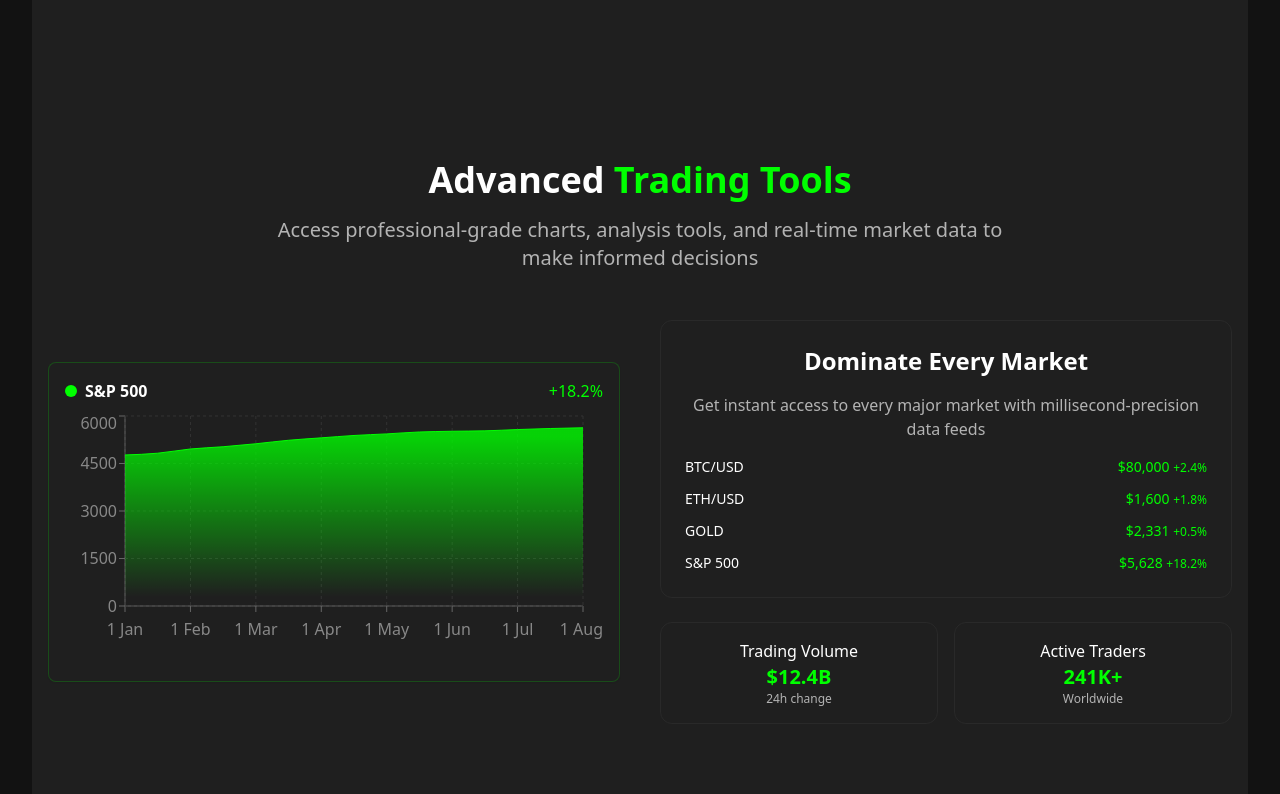
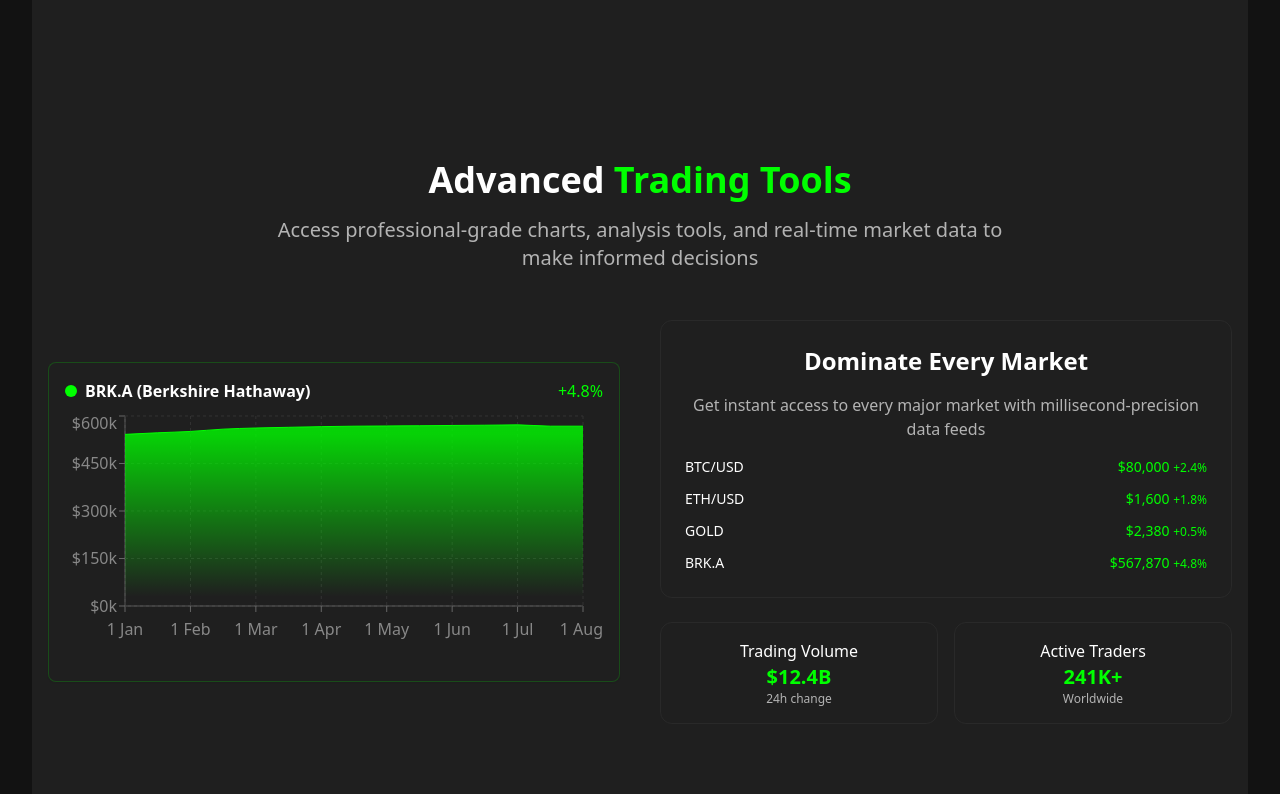
Before and after one commit to opendotfund/openfundlanderconcept, a React (Vite) app: page / in a window 1280 px wide. Shown: the part 2003-2797 px from the top of the page. Built offline with nearby package versions, Linux system fonts and the light colour scheme.

Commit message:
Fix: Center buttons and update chart data
Center the "Start Trading" and "Explore Funds" buttons in the Hero component. Ensure the chart data and share values displayed in the ChartPreview and Hero components accurately reflect the corresponding asset prices.

```diff
--- a/src/components/ChartPreview.tsx
+++ b/src/components/ChartPreview.tsx
@@ -11,30 +11,30 @@ import {
   ResponsiveContainer
 } from 'recharts';
 
-// S&P 500 sample data for the chart - consistently rising trend
+// Berkshire Hathaway Class A accurate sample data for the chart (BRK.A)
 const data = [
-  { date: '1 Jan', price: 4769 },
-  { date: '15 Jan', price: 4825 },
-  { date: '1 Feb', price: 4958 },
-  { date: '15 Feb', price: 5029 },
-  { date: '1 Mar', price: 5123 },
-  { date: '15 Mar', price: 5234 },
-  { date: '1 Apr', price: 5310 },
-  { date: '15 Apr', price: 5385 },
-  { date: '1 May', price: 5435 },
-  { date: '15 May', price: 5495 },
-  { date: '1 Jun', price: 5518 },
-  { date: '15 Jun', price: 5531 },
-  { date: '1 Jul', price: 5572 },
-  { date: '15 Jul', price: 5605 },
-  { date: '1 Aug', price: 5628 },
+  { date: '1 Jan', price: 542000 },
+  { date: '15 Jan', price: 547000 },
+  { date: '1 Feb', price: 551200 },
+  { date: '15 Feb', price: 558500 },
+  { date: '1 Mar', price: 562100 },
+  { date: '15 Mar', price: 564300 },
+  { date: '1 Apr', price: 566400 },
+  { date: '15 Apr', price: 567800 },
+  { date: '1 May', price: 568500 },
+  { date: '15 May', price: 569200 },
+  { date: '1 Jun', price: 570100 },
+  { date: '15 Jun', price: 570900 },
+  { date: '1 Jul', price: 572000 },
+  { date: '15 Jul', price: 567870 },
+  { date: '1 Aug', price: 567870 },
 ];
 
 const CustomTooltip = ({ active, payload, label }: any) => {
   if (active && payload && payload.length) {
     return (
       <div className="bg-card p-3 border border-border rounded-md">
-        <p className="text-sm">{`${label}: $${payload[0].value}`}</p>
+        <p className="text-sm">{`${label}: $${payload[0].value.toLocaleString()}`}</p>
       </div>
     );
   }
@@ -61,9 +61,9 @@ const ChartPreview = () => {
                 <div className="flex justify-between items-center mb-2">
                   <div className="flex items-center">
                     <div className="h-3 w-3 rounded-full bg-primary mr-2"></div>
-                    <span className="font-bold">S&P 500</span>
+                    <span className="font-bold">BRK.A (Berkshire Hathaway)</span>
                   </div>
-                  <span className="text-primary">+18.2%</span>
+                  <span className="text-primary">+4.8%</span>
                 </div>
                 <ResponsiveContainer width="100%" height={250}>
                   <AreaChart
@@ -81,7 +81,10 @@ const ChartPreview = () => {
                       tick={{ fill: 'var(--color-text-subdued)' }}
                       dy={10} // Move the x-axis labels down
                     />
-                    <YAxis tick={{ fill: 'var(--color-text-subdued)' }} />
+                    <YAxis
+                      tick={{ fill: 'var(--color-text-subdued)' }}
+                      tickFormatter={(value) => `$${(value/1000)}k`}
+                    />
                     <CartesianGrid strokeDasharray="3 3" stroke="var(--color-border)" />
                     <Tooltip content={<CustomTooltip />} />
                     <Area
@@ -114,11 +117,11 @@ const ChartPreview = () => {
                 </li>
                 <li className="flex justify-between">
                   <span>GOLD</span>
-                  <span className="text-primary">$2,331 <span className="text-xs">+0.5%</span></span>
+                  <span className="text-primary">$2,380 <span className="text-xs">+0.5%</span></span>
                 </li>
                 <li className="flex justify-between">
-                  <span>S&P 500</span>
-                  <span className="text-primary">$5,628 <span className="text-xs">+18.2%</span></span>
+                  <span>BRK.A</span>
+                  <span className="text-primary">$567,870 <span className="text-xs">+4.8%</span></span>
                 </li>
               </ul>
             </div>
--- a/src/components/Hero.tsx
+++ b/src/components/Hero.tsx
@@ -16,7 +16,7 @@ const Hero = () => {
               Trade stocks, crypto, commodities and more on a single platform.
               Create or join community-managed funds with transparent performance.
             </p>
-            <div className="flex flex-wrap gap-4">
+            <div className="flex flex-wrap gap-4 justify-center sm:justify-start">
               <Button
                 className="bg-primary hover:bg-primary/90 text-primary-foreground text-lg px-8 py-3 transition-colors duration-300"
                 asChild
--- a/src/components/SwapWidget.tsx
+++ b/src/components/SwapWidget.tsx
@@ -1,4 +1,3 @@
-
 import React, { useState, useEffect } from 'react';
 import { ArrowDown, Settings, Check } from 'lucide-react';
 import { Input } from '@/components/ui/input';
@@ -36,7 +35,6 @@ export const SwapWidget = ({ selectedAsset = 'bitcoin' }: SwapWidgetProps) => {
   const [showTakeProfit, setShowTakeProfit] = useState<boolean>(false);
   const [showStopLoss, setShowStopLoss] = useState<boolean>(false);
 
-  // Complete list of all available assets
   const assets = [
     { value: 'usdt', label: 'USDT' },
     { value: 'bitcoin', label: 'BTC' },
@@ -54,7 +52,6 @@ export const SwapWidget = ({ selectedAsset = 'bitcoin' }: SwapWidgetProps) => {
     { value: 'polkadot', label: 'DOT' }
   ];
 
-  // Sample exchange rate calculation with more accurate prices
   const calculateExchangeRate = (from: string, to: string, amount: string): string => {
     const rates: Record<string, number> = {
       'bitcoin': 80000,
@@ -90,12 +87,9 @@ export const SwapWidget = ({ selectedAsset = 'bitcoin' }: SwapWidgetProps) => {
     }
   };
 
-  // Function to suggest TP and SL based on current price
   useEffect(() => {
     if (toAmount && parseFloat(toAmount) > 0) {
-      // Suggest 5% higher for take profit
       const tpSuggestion = (parseFloat(toAmount) * 1.05).toFixed(6);
-      // Suggest 5% lower for stop loss
       const slSuggestion = (parseFloat(toAmount) * 0.95).toFixed(6);
 
       setTakeProfitPrice(tpSuggestion);
@@ -103,7 +97,6 @@ export const SwapWidget = ({ selectedAsset = 'bitcoin' }: SwapWidgetProps) => {
     }
   }, [toAmount]);
 
-  // Initialize limit price with the current market price
   useEffect(() => {
     if (swapMode === 'limit') {
       const currentPrice = calculateExchangeRate(fromAsset, toAsset, '1');
@@ -146,7 +139,6 @@ export const SwapWidget = ({ selectedAsset = 'bitcoin' }: SwapWidgetProps) => {
   };
 
   const handleSwapClick = () => {
-    // Swap the assets and amounts
     const tempAsset = fromAsset;
     const tempAmount = fromAmount;
 
@@ -189,14 +181,12 @@ export const SwapWidget = ({ selectedAsset = 'bitcoin' }: SwapWidgetProps) => {
       orderDetails.push(`Stop Loss at: ${stopLossPrice}`);
     }
 
-    // Show trade confirmation toast with animation
     toast({
       title: "Trade Confirmed",
       description: orderDetails.join('\n'),
       variant: "default",
-      duration: 5000, // 5 seconds
-      className: "animate-fade-in",
-      icon: <Check className="h-5 w-5 text-green-500" />
+      duration: 5000,
+      className: "animate-fade-in"
     });
   };
 
@@ -216,7 +206,6 @@ export const SwapWidget = ({ selectedAsset = 'bitcoin' }: SwapWidgetProps) => {
     setShowStopLoss(!showStopLoss);
   };
 
-  // Make sure selectedAsset is always in sync with toAsset
   useEffect(() => {
     if (selectedAsset && selectedAsset !== toAsset) {
       setToAsset(selectedAsset);
@@ -304,7 +293,6 @@ export const SwapWidget = ({ selectedAsset = 'bitcoin' }: SwapWidgetProps) => {
       </div>
 
       <div className="space-y-4">
-        {/* From */}
         <div className="bg-secondary p-4 rounded-lg">
           <div className="flex justify-between mb-2">
             <label className="text-muted-foreground text-sm">From</label>
@@ -333,7 +321,6 @@ export const SwapWidget = ({ selectedAsset = 'bitcoin' }: SwapWidgetProps) => {
           </div>
         </div>
 
-        {/* Swap button */}
         <div className="flex justify-center">
           <Button
             variant="ghost"
@@ -345,7 +332,6 @@ export const SwapWidget = ({ selectedAsset = 'bitcoin' }: SwapWidgetProps) => {
           </Button>
         </div>
 
-        {/* To */}
         <div className="bg-secondary p-4 rounded-lg">
           <div className="flex justify-between mb-2">
             <label className="text-muted-foreground text-sm">To</label>
@@ -374,7 +360,6 @@ export const SwapWidget = ({ selectedAsset = 'bitcoin' }: SwapWidgetProps) => {
           </div>
         </div>
 
-        {/* Limit Price */}
         {swapMode === 'limit' && (
           <div className="bg-secondary p-4 rounded-lg">
             <div className="mb-2">
@@ -390,9 +375,7 @@ export const SwapWidget = ({ selectedAsset = 'bitcoin' }: SwapWidgetProps) => {
           </div>
         )}
 
-        {/* Optional Take Profit and Stop Loss toggles */}
         <div className="space-y-3">
-          {/* Take Profit Toggle */}
           <div className="flex items-center justify-between bg-secondary p-3 rounded-lg">
             <div className="flex items-center space-x-2">
               <Label htmlFor="take-profit" className="text-muted-foreground text-sm">Take Profit</Label>
@@ -404,7 +387,6 @@ export const SwapWidget = ({ selectedAsset = 'bitcoin' }: SwapWidgetProps) => {
             </div>
           </div>
 
-          {/* Take Profit Input (conditionally rendered) */}
           {showTakeProfit && (
             <div className="bg-secondary p-3 rounded-lg">
               <div className="mb-2">
@@ -420,7 +402,6 @@ export const SwapWidget = ({ selectedAsset = 'bitcoin' }: SwapWidgetProps) => {
             </div>
           )}
 
-          {/* Stop Loss Toggle */}
           <div className="flex items-center justify-between bg-secondary p-3 rounded-lg">
             <div className="flex items-center space-x-2">
               <Label htmlFor="stop-loss" className="text-muted-foreground text-sm">Stop Loss</Label>
@@ -432,7 +413,6 @@ export const SwapWidget = ({ selectedAsset = 'bitcoin' }: SwapWidgetProps) => {
             </div>
           </div>
 
-          {/* Stop Loss Input (conditionally rendered) */}
           {showStopLoss && (
             <div className="bg-secondary p-3 rounded-lg">
               <div className="mb-2">
@@ -449,13 +429,11 @@ export const SwapWidget = ({ selectedAsset = 'bitcoin' }: SwapWidgetProps) => {
           )}
         </div>
 
-        {/* Exchange rate */}
         <div className="text-sm text-muted-foreground flex justify-between items-center">
           <span>Exchange Rate</span>
           <span>1 {fromAsset.toUpperCase()} ≈ {calculateExchangeRate(fromAsset, toAsset, '1')} {toAsset.toUpperCase()}</span>
         </div>
 
-        {/* Swap button */}
         <Button
           className="w-full"
           onClick={handleSwap}
--- a/src/components/ui/toaster.tsx
+++ b/src/components/ui/toaster.tsx
@@ -8,20 +8,26 @@ import {
   ToastTitle,
   ToastViewport,
 } from "@/components/ui/toast"
+import { Check } from "lucide-react"
 
 export function Toaster() {
   const { toasts } = useToast()
 
   return (
     <ToastProvider>
-      {toasts.map(function ({ id, title, description, action, ...props }) {
+      {toasts.map(function ({ id, title, description, action, className, ...props }) {
         return (
-          <Toast key={id} {...props}>
-            <div className="grid gap-1">
-              {title && <ToastTitle>{title}</ToastTitle>}
-              {description && (
-                <ToastDescription>{description}</ToastDescription>
+          <Toast key={id} {...props} className={className}>
+            <div className="flex gap-3">
+              {className?.includes("animate-fade-in") && (
+                <Check className="h-5 w-5 text-green-500 mt-0.5" />
               )}
+              <div className="grid gap-1">
+                {title && <ToastTitle>{title}</ToastTitle>}
+                {description && (
+                  <ToastDescription>{description}</ToastDescription>
+                )}
+              </div>
             </div>
             {action}
             <ToastClose />
```
